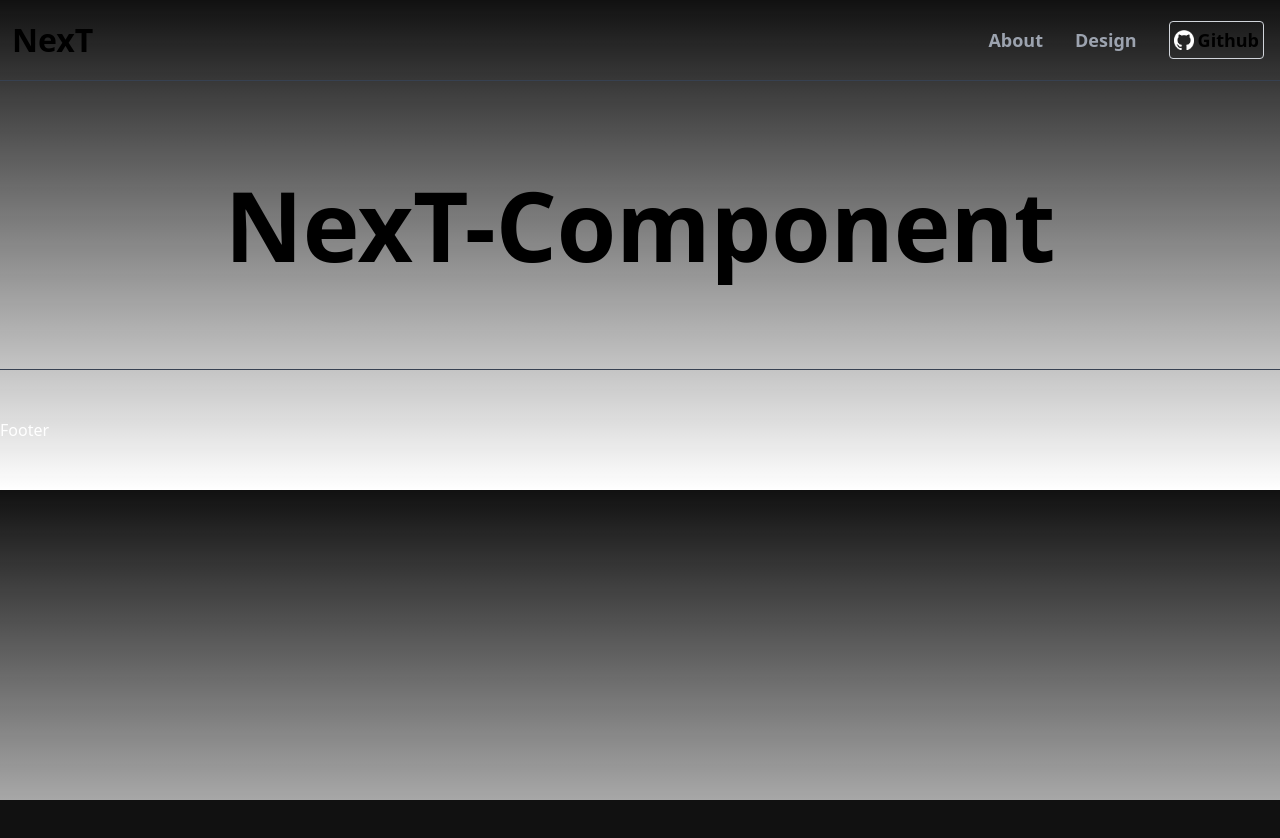
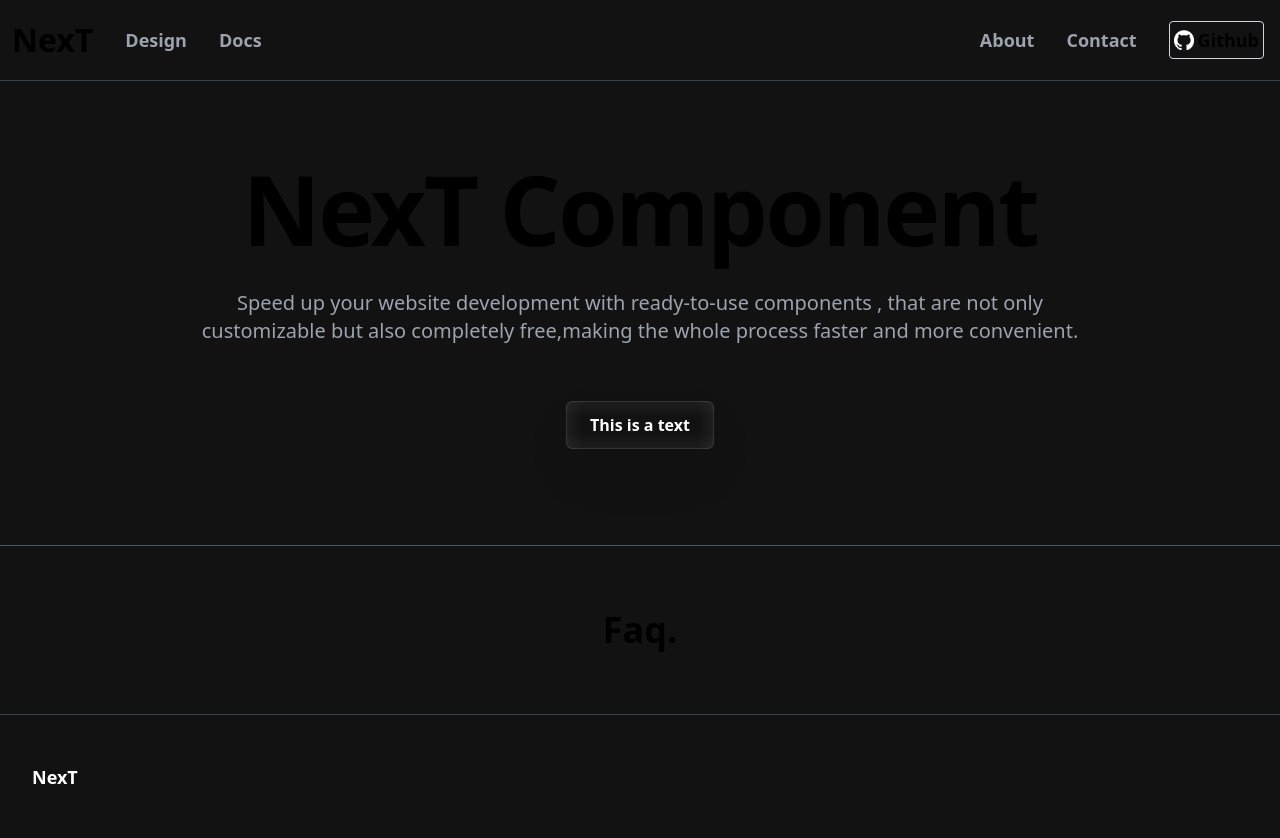
Before and after one commit to justizha/NucleousUI, a Next.js app: page / in a window 1280 px wide. Shown: the top 838 px of the page. Before the commit the page ends 800 px from the top, so only its background shows below. Built offline with nearby package versions, Linux system fonts and the light colour scheme.

Commit message:
updates (under dev)

```diff
--- /dev/null
+++ b/src/app/contact/page.jsx
@@ -0,0 +1,5 @@
+export default function Contact() {
+    return (
+        <div>Contact</div>
+    )
+}
--- /dev/null
+++ b/src/app/documentation/page.jsx
@@ -0,0 +1,5 @@
+export default function Docs() {
+    return (
+        <div>Docs</div>
+    )
+}
--- a/src/app/layout.jsx
+++ b/src/app/layout.jsx
@@ -11,15 +11,17 @@ export default function RootLayout({ children }) {
   return (
     <html lang="en">
 
-      <body className='bg-bg-main-black'>
-        <main>
+      <body>
+        <main className='bg-main-black'>
           <NavBar>
 
           </NavBar>
           {children}
         </main>
-        <footer className='w-full py-12 border-t border-gray-700'>
-          <h1 className='text-white'>Footer</h1>
+        <footer className='w-full py-12 border-t border-gray-700 bg-main-black pb-32'>
+          <div className='mx-8'>
+            <h1 className='text-lg text-white font-black'>NexT</h1>
+          </div>
         </footer>
       </body>
     </html>
--- a/src/app/page.jsx
+++ b/src/app/page.jsx
@@ -1,8 +1,11 @@
+import Faq from "./sections/Faq"
 import Hero from "./sections/Hero"
+
 export default function Home() {
   return (
     <>
       <Hero />
+      <Faq />
     </>
   )
 }
--- /dev/null
+++ b/src/app/sections/Faq.jsx
@@ -0,0 +1,7 @@
+export default function Faq() {
+    return (
+        <section className="px-4 lg:pt-16 lg:pb-16">
+            <h1 className="text-4xl font-bold text-center">Faq.</h1>
+        </section>
+    )
+}
--- a/src/app/sections/Hero.jsx
+++ b/src/app/sections/Hero.jsx
@@ -1,8 +1,14 @@
+import Button from "@/components/Button"
+
 export default function Hero() {
     return (
-        <section className="relative max-w-7xl py-24 mx-auto">
-            <div className="flex justify-center mx-auto">
-                <h1 className="font-black text-8xl">NexT-Component</h1>
+        <section className="px-4 lg:pt-20 lg:pb-24 py-16 mx-auto border-b border-gray-600">
+            <div className="px-4 mx-auto max-w-8xl lg:px-4 lg:text-center">
+                <h1 className="font-black lg:text-8xl md:text-6xl text-[44px] tracking-tight lg:mb-7 mb-8 ">NexT Component</h1>
+                <p className="text-md md:text-lg lg:text-center lg:text-xl font-normal text-gray-400 mt-8">Speed up your website development with ready-to-use components , that are not only <br /> customizable but also completely free,making the whole process faster and more convenient.</p>
+            </div>
+            <div className="flex justify-center mt-14">
+                <Button>This is a text</Button>
             </div>
         </section>
     )
--- /dev/null
+++ b/src/app/underdev/layout.jsx
@@ -0,0 +1,3 @@
+export default function UnderdevLayout({ children }) {
+    return <section>{children}</section>
+}
--- /dev/null
+++ b/src/app/underdev/page.jsx
@@ -0,0 +1,9 @@
+export default function Dev() {
+    return (
+        <div>
+            <a href="https://imgflip.com/i/7yk45g">
+                <img src="https://i.imgflip.com/7yk45g.jpg" title="made at imgflip.com" className="w-screen h-screen" />
+            </a>
+        </div>
+    )
+}
--- a/src/components/Button.jsx
+++ b/src/components/Button.jsx
@@ -1,7 +1,16 @@
+import Link from "next/link"
+
 export default function Button(props) {
     return (
-        <button className="p-1 bg-blue-600 rounded">
-            {props.children}
-        </button>
+        <Link href={"/"} className="relative inline-flex items-center justify-center px-6 py-3 overflow-hidden font-bold text-white rounded-md shadow-2xl group">
+            <span className="absolute inset-0 w-full h-full transition duration-300 ease-out opacity-0 bg-gradient-to-br from-pink-600 via-purple-700 to-blue-400 group-hover:opacity-100"></span>
+            <span className="absolute top-0 left-0 w-full bg-gradient-to-b from-white to-transparent opacity-5 h-1/3"></span>
+            <span className="absolute bottom-0 left-0 w-full h-1/3 bg-gradient-to-t from-white to-transparent opacity-5"></span>
+            <span className="absolute bottom-0 left-0 w-4 h-full bg-gradient-to-r from-white to-transparent opacity-5"></span>
+            <span className="absolute bottom-0 right-0 w-4 h-full bg-gradient-to-l from-white to-transparent opacity-5"></span>
+            <span className="absolute inset-0 w-full h-full border border-white rounded-md opacity-10"></span>
+            <span className="absolute w-0 h-0 transition-all duration-300 ease-out bg-white rounded-full group-hover:w-56 group-hover:h-56 opacity-5"></span>
+            <span className="relative">{props.children}</span>
+        </Link>
     )
 }
--- a/src/components/NavBar.jsx
+++ b/src/components/NavBar.jsx
@@ -7,16 +7,32 @@ import Link from "next/link";
 export default function NavBar() {
     return (
         <nav className='w-full py-4 border-b flex justify-between border-gray-700'>
-            <Link href={'/'} className='font-black text-[32px] ml-3 cursor-pointer'>NexT</Link>
+            <ul className="flex items-center gap-8">
+                <li>
+                    <Link href={'/'} className='font-black text-[32px] ml-3 cursor-pointer'>
+                        NexT
+                    </Link>
+                </li>
+                <li className="md:flex hidden">
+                    <Link href={'/underdev'} className="text-gray-400 hover:text-gray-200 duration-150 font-semibold text-lg">
+                        Design
+                    </Link>
+                </li>
+                <li className="md:flex hidden">
+                    <Link href={'/underdev'} className="text-gray-400 hover:text-gray-200 duration-150 font-semibold text-lg">
+                        Docs
+                    </Link>
+                </li>
+            </ul>
             <ul className=' flex-row gap-8 mx-4 md:flex hidden items-center'>
                 <li className='font-semibold text-lg'>
-                    <Link href={'/about'} className="text-gray-400 hover:text-gray-200 duration-100">
+                    <Link href={'/underdev'} className="text-gray-400 hover:text-gray-200 duration-150">
                         About
                     </Link>
                 </li>
                 <li className='font-semibold text-lg'>
-                    <Link href={'/design'} className="text-gray-400 hover:text-gray-200 duration-100">
-                        Design
+                    <Link href={'/underdev'} className="text-gray-400 hover:text-gray-200 duration-150">
+                        Contact
                     </Link>
                 </li>
                 <li className='font-semibold text-lg'>
--- a/tailwind.config.js
+++ b/tailwind.config.js
@@ -13,7 +13,7 @@ module.exports = {
           'conic-gradient(from 180deg at 50% 50%, var(--tw-gradient-stops))',
       },
       backgroundColor : {
-        'bg-main-black' : '#111111'
+        'main-black' : ' #121212'
       }
     },
   },
```
